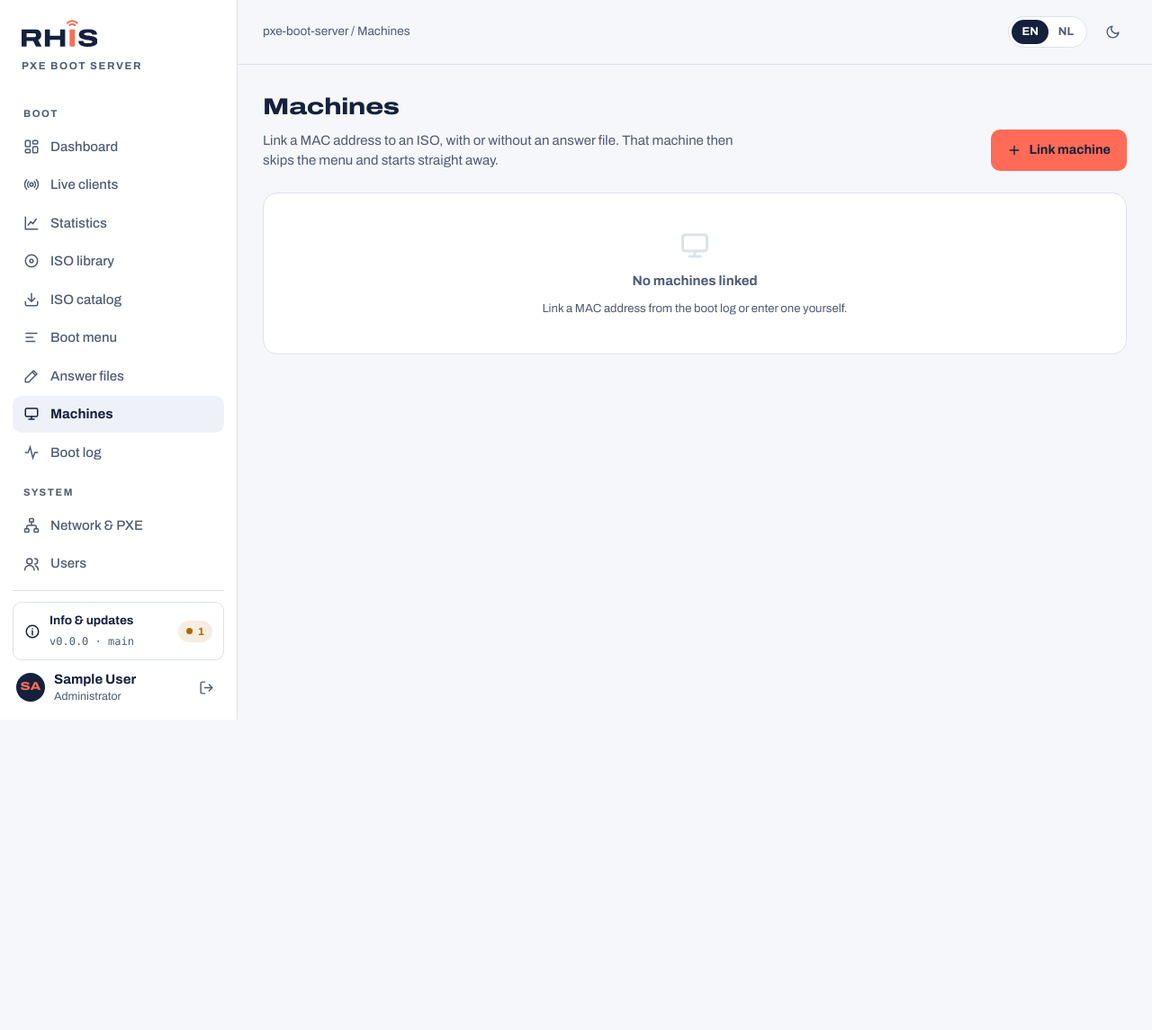
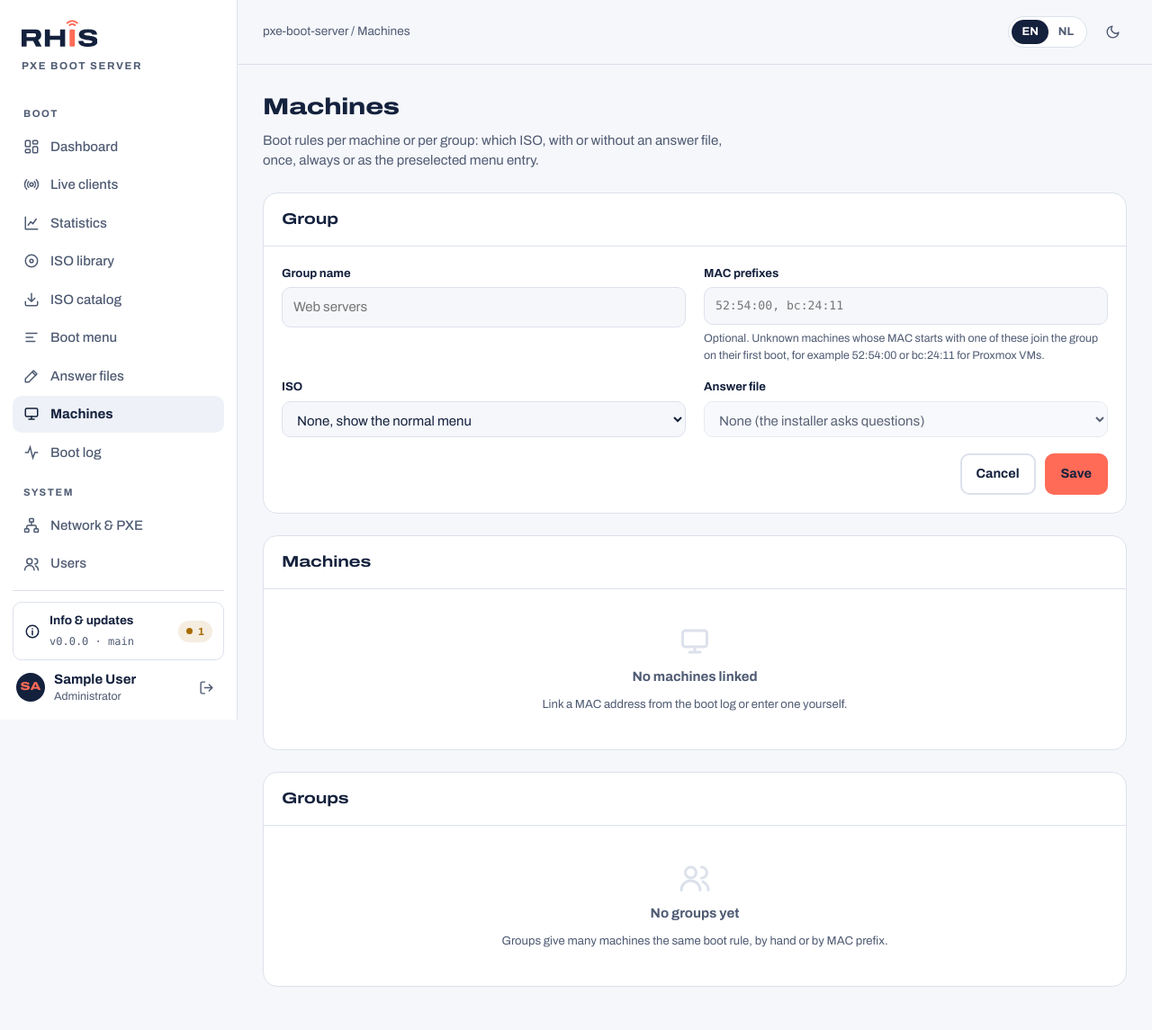
Before and after one commit to rhisijmuiden/pxe-boot-server, a FastAPI app: page /machines?gnew=1 in a window 1280 px wide. Shown: the whole page at 90% size. Before the commit the page ends 800 px from the top, so only its background shows below. Run offline with FastAPI, Linux system fonts and the light colour scheme; the visitor is signed in with stand-in values (Sample User, id 1); data comes from the database, SQL or seed files in the repository; data that the repository does not hold is empty.

Commit message:
Machine groups with MAC prefix matching (#9)
* ISO catalog with one-click downloads and checksum verification; version 1.1.0

Co-Authored-By: Claude Opus 5.5 <noreply@anthropic.com>
Claude-Session: https://claude.ai/code/session_01CnJtxGgz7xAyj9S1FQXUqY

* Machine groups with MAC prefix matching for boot rules; version 1.2.0

Co-Authored-By: Claude Opus 5.5 <noreply@anthropic.com>
Claude-Session: https://claude.ai/code/session_01CnJtxGgz7xAyj9S1FQXUqY

---------

Co-authored-by: Claude <noreply@anthropic.com>

```diff
--- a/app/ipxe.py
+++ b/app/ipxe.py
@@ -45,7 +45,8 @@ def platform_ok(method: str, platform: str) -> bool:
 
 
 def menu_script(server_ip: str, ctx: dict, machine=None) -> str:
-    """The interactive menu. A linked machine in 'once'/'always' mode never gets here."""
+    """The interactive menu. `machine` is the boot rule (rules.effective) or a machine row; only a
+    'default' rule matters here, 'once'/'always' rules boot without the menu."""
     b = base(server_ip)
     platform = ctx.get("platform", "pcbios")
     q = client_query(ctx)
--- a/app/main.py
+++ b/app/main.py
@@ -16,7 +16,7 @@ from fastapi.staticfiles import StaticFiles
 from fastapi.templating import Jinja2Templates
 from starlette.middleware.sessions import SessionMiddleware
 
-from . import answers, auth, catalog, config, db, dnsmasq, i18n, ipxe, isos, live, mailer, system, uploads, windows
+from . import answers, auth, catalog, config, db, dnsmasq, i18n, ipxe, isos, live, mailer, rules, system, uploads, windows
 
 logging.basicConfig(level=logging.INFO, format="%(asctime)s %(name)s %(levelname)s %(message)s")
 log = logging.getLogger("pxe")
@@ -181,15 +181,15 @@ def ipxe_menu(request: Request):
                hostname=(machine["name"] if machine and machine["name"] else ctx["hostname"]))
     if machine is not None:
         db.run("UPDATE machines SET last_seen=? WHERE id=?", time.time(), machine["id"])
-        if machine["iso_id"] and (machine["mode"] == "always" or (machine["mode"] == "once" and not machine["used"])):
-            row = isos.get(machine["iso_id"])
-            if row is not None and row["status"] == "ready":
-                if machine["mode"] == "once":
-                    db.run("UPDATE machines SET used=1 WHERE id=?", machine["id"])
-                ans = answers.get(machine["answer_id"]) if machine["answer_id"] else None
-                return ipxe_response(_boot(request, row, ctx, ans, auto=True))
+    rule = rules.effective(ctx["mac"], machine)
+    if rules.auto_boot(rule):
+        row = isos.get(rule["iso_id"])
+        if row is not None and row["status"] == "ready":
+            rules.mark_used(ctx["mac"], rule)
+            ans = answers.get(rule["answer_id"]) if rule["answer_id"] else None
+            return ipxe_response(_boot(request, row, ctx, ans, auto=True))
     db.log_event("menu", mac=ctx["mac"], ip=ip, platform=platform_name, hostname=ctx["hostname"])
-    return ipxe_response(ipxe.menu_script(host_ip(request), ctx, machine))
+    return ipxe_response(ipxe.menu_script(host_ip(request), ctx, rule))
 
 
 def _boot(request: Request, row, ctx: dict, ans, auto: bool = False) -> str:
@@ -854,19 +854,22 @@ def api_answer_delete(request: Request, aid: int):
 @app.get("/machines")
 def machines_page(request: Request):
     auth.require_user(request)
-    rows = db.q("SELECT machines.*, isos.name AS iso_name, answers.name AS answer_name FROM machines "
+    rows = db.q("SELECT machines.*, isos.name AS iso_name, answers.name AS answer_name, g.name AS group_name, "
+                "gi.name AS group_iso_name, g.mode AS group_mode FROM machines "
                 "LEFT JOIN isos ON isos.id=machines.iso_id LEFT JOIN answers ON answers.id=machines.answer_id "
-                "ORDER BY machines.name COLLATE NOCASE")
+                "LEFT JOIN machine_groups g ON g.id=machines.group_id LEFT JOIN isos gi ON gi.id=g.iso_id "
+                "ORDER BY machines.name COLLATE NOCASE, machines.mac")
     recent = db.q("SELECT mac, ip, platform, MAX(ts) AS ts FROM boot_events WHERE mac<>'' GROUP BY mac ORDER BY ts DESC "
                   "LIMIT 20")
-    edit = None
-    if request.query_params.get("edit"):
-        edit = db.q1("SELECT * FROM machines WHERE id=?", int(request.query_params["edit"]))
+    qp = request.query_params
+    edit = db.q1("SELECT * FROM machines WHERE id=?", int(qp["edit"])) if qp.get("edit", "").isdigit() else None
+    gedit = rules.get_group(int(qp["gedit"])) if qp.get("gedit", "").isdigit() else None
     return render(request, "machines.html", {
-        "nav": "machines", "rows": rows, "recent": recent, "edit": edit,
+        "nav": "machines", "rows": rows, "recent": recent, "edit": edit, "gedit": gedit, "groups": rules.list_groups(),
         "isos": [r for r in isos.list_isos() if r["status"] == "ready"],
-        "answers": answers.list_answers(), "prefill_mac": request.query_params.get("mac", ""),
-        "open_form": bool(edit or request.query_params.get("new") or request.query_params.get("mac")),
+        "answers": answers.list_answers(), "prefill_mac": qp.get("mac", ""),
+        "open_form": bool(edit or qp.get("new") or qp.get("mac")),
+        "open_group": bool(gedit or qp.get("gnew")),
     })
 
 
@@ -884,18 +887,70 @@ async def machine_save(request: Request):
         a = answers.get(answer_id)
         if a is None or a["iso_id"] != iso_id:
             answer_id = None
-    mode = form.get("mode") if form.get("mode") in ("once", "always", "default") else "once"
+    mode = form.get("mode") if form.get("mode") in rules.MODES else "once"
     mid = int(form.get("id") or 0)
     name = form.get("name", "").strip()[:64]
+    group_id = int(form.get("group_id") or 0) or None
+    if group_id and rules.get_group(group_id) is None:
+        group_id = None
     if mid:
-        db.run("UPDATE machines SET mac=?, name=?, iso_id=?, answer_id=?, mode=?, used=0 WHERE id=?",
-               mac, name, iso_id, answer_id, mode, mid)
+        db.run("UPDATE machines SET mac=?, name=?, iso_id=?, answer_id=?, mode=?, used=0, group_id=? WHERE id=?",
+               mac, name, iso_id, answer_id, mode, group_id, mid)
     else:
-        db.run("INSERT INTO machines(mac,name,iso_id,answer_id,mode,created) VALUES(?,?,?,?,?,?) "
+        db.run("INSERT INTO machines(mac,name,iso_id,answer_id,mode,created,group_id) VALUES(?,?,?,?,?,?,?) "
                "ON CONFLICT(mac) DO UPDATE SET name=excluded.name, iso_id=excluded.iso_id, answer_id=excluded.answer_id, "
-               "mode=excluded.mode, used=0", mac, name, iso_id, answer_id, mode, time.time())
+               "mode=excluded.mode, used=0, group_id=excluded.group_id", mac, name, iso_id, answer_id, mode, time.time(),
+               group_id)
     flash(request, "machine_saved")
     return RedirectResponse("/machines", status_code=303)
+
+
+@app.post("/machines/groups/save")
+async def group_save(request: Request):
+    auth.require_user(request)
+    form = await form_csrf(request)
+    gid = int(form.get("id") or 0)
+    name = form.get("name", "").strip()[:64]
+    try:
+        prefixes = rules.normalize_prefixes(form.get("prefixes", ""))
+    except ValueError:
+        flash(request, "err_prefix", "error")
+        return RedirectResponse(f"/machines?gedit={gid}" if gid else "/machines?gnew=1", status_code=303)
+    if not name:
+        flash(request, "err_group_name", "error")
+        return RedirectResponse(f"/machines?gedit={gid}" if gid else "/machines?gnew=1", status_code=303)
+    iso_id = int(form.get("iso_id") or 0) or None
+    answer_id = int(form.get("answer_id") or 0) or None
+    if answer_id:
+        a = answers.get(answer_id)
+        if a is None or a["iso_id"] != iso_id:
+            answer_id = None
+    mode = form.get("mode") if form.get("mode") in rules.MODES else "default"
+    if gid:
+        db.run("UPDATE machine_groups SET name=?, prefixes=?, iso_id=?, answer_id=?, mode=? WHERE id=?",
+               name, prefixes, iso_id, answer_id, mode, gid)
+        rules.rearm_group(gid)
+    else:
+        db.run("INSERT INTO machine_groups(name,prefixes,iso_id,answer_id,mode,created) VALUES(?,?,?,?,?,?)",
+               name, prefixes, iso_id, answer_id, mode, time.time())
+    flash(request, "group_saved")
+    return RedirectResponse("/machines", status_code=303)
+
+
+@app.post("/api/groups/{gid}/rearm")
+def api_group_rearm(request: Request, gid: int):
+    auth.require_user(request)
+    api_csrf(request)
+    rules.rearm_group(gid)
+    return {"ok": True}
+
+
+@app.delete("/api/groups/{gid}")
+def api_group_delete(request: Request, gid: int):
+    auth.require_user(request)
+    api_csrf(request)
+    db.run("DELETE FROM machine_groups WHERE id=?", gid)
+    return {"ok": True}
 
 
 @app.post("/api/machines/{mid}/rearm")
--- a/app/static/js/app.js
+++ b/app/static/js/app.js
@@ -764,11 +764,21 @@
   Page.machines = function () {
     const pick = $("#mf_pick"), mac = $("#mf_mac"), isoSel = $("#mf_iso"), ans = $("#mf_ans");
     if (pick) pick.addEventListener("change", () => { if (pick.value) mac.value = pick.value; });
+    const modes = $("#mf_modes");
     function filter() {
       if (!isoSel) return;
       $$("option[data-iso]", ans).forEach((o) => { o.hidden = o.dataset.iso !== isoSel.value; if (o.hidden && o.selected) ans.value = ""; });
+      ans.disabled = !isoSel.value;
+      if (modes) modes.hidden = !isoSel.value;
     }
     if (isoSel) { isoSel.addEventListener("change", filter); filter(); }
+    $$("[data-del-group]").forEach((b) => b.addEventListener("click", async () => {
+      if (!(await confirmBox(t("js_confirm_delete", {name: b.dataset.name}), t("js_delete"), true))) return;
+      await api("DELETE", "/api/groups/" + b.dataset.delGroup); location.reload();
+    }));
+    $$("[data-rearm-group]").forEach((b) => b.addEventListener("click", async () => {
+      await api("POST", `/api/groups/${b.dataset.rearmGroup}/rearm`); location.reload();
+    }));
     $$("[data-del-machine]").forEach((b) => b.addEventListener("click", async () => {
       if (!(await confirmBox(t("js_confirm_delete", {name: b.dataset.name}), t("js_delete"), true))) return;
       await api("DELETE", "/api/machines/" + b.dataset.delMachine); location.reload();
--- a/app/templates/machines.html
+++ b/app/templates/machines.html
@@ -1,7 +1,14 @@
 {% extends "base.html" %}
 {% from "_head.html" import head %}
+{% macro mode_radios(prefix, mode) %}
+<div class="field"><label>{{ t('m_mode') }}</label><div class="radios" style="grid-template-columns:repeat(3,minmax(0,1fr))">
+  {% for m in ['once', 'always', 'default'] %}<label class="radio {{ 'on' if mode == m }}"><input type="radio" name="mode" value="{{ m }}" {{ 'checked' if mode == m }} hidden><span class="rb"></span>
+    <span><b>{{ t('mo_' + m) }}</b><p>{{ t(prefix ~ 'mo_' + m + '_d') }}</p></span></label>{% endfor %}
+</div></div>
+{% endmacro %}
 {% block content %}
-{% set act %}{% if not open_form %}<a class="btn btn-accent" href="/machines?new=1"><svg><use href="#i-plus"/></svg>{{ t('addm') }}</a>{% endif %}{% endset %}
+{% set act %}{% if not open_form and not open_group %}<a class="btn btn-outline" href="/machines?gnew=1"><svg><use href="#i-users"/></svg>{{ t('addg') }}</a>
+<a class="btn btn-accent" href="/machines?new=1"><svg><use href="#i-plus"/></svg>{{ t('addm') }}</a>{% endif %}{% endset %}
 {{ head(t('machines'), t('m_sub'), act) }}
 {% if open_form %}{% set e = edit %}
 <form class="panel" method="post" action="/machines/save" id="machineForm">
@@ -13,38 +20,82 @@
       <div class="field"><label for="mf_pick">{{ t('m_pick') }}</label><select class="input" id="mf_pick"><option value="">–</option>
         {% for b in recent %}<option value="{{ b.mac }}">{{ b.mac }} · {{ b.ip }} · {{ b.platform }} · {{ b.ts|time }}</option>{% endfor %}</select></div>
       <div class="field"><label for="mf_name">{{ t('m_name') }}</label><input class="input" id="mf_name" name="name" value="{{ e.name if e else '' }}" placeholder="WEB02" maxlength="64"><span class="hint">{{ t('m_name_hint') }}</span></div>
-      <div class="field"><label for="mf_iso">{{ t('m_iso') }}</label><select class="input" id="mf_iso" name="iso_id" required>
+      <div class="field"><label for="mf_group">{{ t('m_group') }}</label><select class="input" id="mf_group" name="group_id">
+        <option value="">{{ t('m_nogroup') }}</option>
+        {% for g in groups %}<option value="{{ g.id }}" {{ 'selected' if e and e.group_id == g.id }}>{{ g.name }}</option>{% endfor %}</select>
+        <span class="hint">{{ t('m_group_hint') }}</span></div>
+      <div class="field"><label for="mf_iso">{{ t('m_iso') }}</label><select class="input" id="mf_iso" name="iso_id">
         {% set want_iso = (e.iso_id if e else (request.query_params.get('iso')|int)) %}
+        <option value="">{{ t('m_follow') }}</option>
         {% for i in isos %}<option value="{{ i.id }}" {{ 'selected' if i.id == want_iso }}>{{ i.name }}</option>{% endfor %}</select></div>
-      <div class="field full"><label for="mf_ans">{{ t('m_ans') }}</label><select class="input" id="mf_ans" name="answer_id">
+      <div class="field"><label for="mf_ans">{{ t('m_ans') }}</label><select class="input" id="mf_ans" name="answer_id">
         <option value="">{{ t('m_none') }}</option>
         {% set want_ans = (e.answer_id if e else (request.query_params.get('answer')|int)) %}
         {% for a in answers %}<option value="{{ a.id }}" data-iso="{{ a.iso_id }}" {{ 'selected' if a.id == want_ans }}>{{ a.name }} ({{ a.iso_name }})</option>{% endfor %}</select></div>
     </div>
-    <div class="field"><label>{{ t('m_mode') }}</label><div class="radios" style="grid-template-columns:repeat(3,minmax(0,1fr))">
-      {% set mode = e.mode if e else 'once' %}
-      {% for m in ['once', 'always', 'default'] %}<label class="radio {{ 'on' if mode == m }}"><input type="radio" name="mode" value="{{ m }}" {{ 'checked' if mode == m }} hidden><span class="rb"></span>
-        <span><b>{{ t('mo_' + m) }}</b><p>{{ t('mo_' + m + '_d') }}</p></span></label>{% endfor %}
-    </div></div>
+    <div id="mf_modes">{{ mode_radios('', e.mode if e else 'once') }}</div>
     <div class="actions"><a class="btn btn-outline" href="/machines">{{ t('cancel') }}</a><button class="btn btn-accent" type="submit">{{ t('save') }}</button></div>
   </div>
 </form>
 {% endif %}
-<div class="panel">{% if rows %}<div class="tbl-wrap"><table>
-  <thead><tr><th>{{ t('m_name') }}</th><th>{{ t('col_mac2') }}</th><th>{{ t('col_target') }}</th><th>{{ t('col_mode') }}</th><th>{{ t('col_seen') }}</th><th></th></tr></thead><tbody>
+{% if open_group %}{% set g = gedit %}
+<form class="panel" method="post" action="/machines/groups/save" id="groupForm">
+  <input type="hidden" name="csrf" value="{{ csrf }}"><input type="hidden" name="id" value="{{ g.id if g else '' }}">
+  <div class="panel-h"><h2>{{ t('g_form') }}</h2></div>
+  <div class="panel-b" style="display:flex;flex-direction:column;gap:18px">
+    <div class="form">
+      <div class="field"><label for="gf_name">{{ t('g_name') }}</label><input class="input" id="gf_name" name="name" required maxlength="64" value="{{ g.name if g else '' }}" placeholder="Web servers"></div>
+      <div class="field"><label for="gf_pre">{{ t('g_prefixes') }}</label><input class="input num" id="gf_pre" name="prefixes" value="{{ g.prefixes if g else '' }}" placeholder="52:54:00, bc:24:11"><span class="hint">{{ t('g_prefixes_hint') }}</span></div>
+      <div class="field"><label for="mf_iso">{{ t('m_iso') }}</label><select class="input" id="mf_iso" name="iso_id">
+        <option value="">{{ t('g_menu_only') }}</option>
+        {% for i in isos %}<option value="{{ i.id }}" {{ 'selected' if g and i.id == g.iso_id }}>{{ i.name }}</option>{% endfor %}</select></div>
+      <div class="field"><label for="mf_ans">{{ t('m_ans') }}</label><select class="input" id="mf_ans" name="answer_id">
+        <option value="">{{ t('m_none') }}</option>
+        {% for a in answers %}<option value="{{ a.id }}" data-iso="{{ a.iso_id }}" {{ 'selected' if g and a.id == g.answer_id }}>{{ a.name }} ({{ a.iso_name }})</option>{% endfor %}</select></div>
+    </div>
+    <div id="mf_modes">{{ mode_radios('g', g.mode if g else 'default') }}</div>
+    <div class="actions"><a class="btn btn-outline" href="/machines">{{ t('cancel') }}</a><button class="btn btn-accent" type="submit">{{ t('save') }}</button></div>
+  </div>
+</form>
+{% endif %}
+<div class="panel"><div class="panel-h"><h2>{{ t('machines') }}</h2></div>{% if rows %}<div class="tbl-wrap"><table>
+  <thead><tr><th>{{ t('m_name') }}</th><th>{{ t('col_mac2') }}</th><th>{{ t('m_group') }}</th><th>{{ t('col_target') }}</th><th>{{ t('col_mode') }}</th><th>{{ t('col_seen') }}</th><th></th></tr></thead><tbody>
   {% for m in rows %}<tr>
     <td><b>{{ m.name or '–' }}</b></td><td class="num">{{ m.mac }}</td>
+    <td>{{ m.group_name or '–' }}</td>
+    {% if m.iso_id %}
     <td>{{ m.iso_name or '–' }}{% if m.answer_name %}<br><small class="note">+ {{ m.answer_name }}</small>{% endif %}</td>
     <td>{% if m.mode == 'once' and m.used %}<span class="pill ok">{{ t('used') }}</span>{% else %}<span class="chip {{ '' if m.mode == 'default' else 'yes' }}">{{ t('mo_' + m.mode) }}</span>{% endif %}</td>
+    {% elif m.group_iso_name %}
+    <td>{{ m.group_iso_name }}<br><small class="note">{{ t('via_group') }}</small></td>
+    <td>{% if m.group_mode == 'once' and m.group_used %}<span class="pill ok">{{ t('used') }}</span>{% else %}<span class="chip {{ '' if m.group_mode == 'default' else 'yes' }}">{{ t('mo_' + m.group_mode) }}</span>{% endif %}</td>
+    {% else %}<td class="note">{{ t('menu_only') }}</td><td></td>{% endif %}
     <td class="num">{{ m.last_seen|time }}</td>
     <td><div class="dropdown"><button class="icon-btn" data-dd aria-label="{{ t('actions') }}"><svg><use href="#i-dots"/></svg></button>
       <div class="dropdown-menu" hidden>
         <a href="/machines?edit={{ m.id }}"><svg width="16" height="16"><use href="#i-edit"/></svg>{{ t('edit') }}</a>
-        {% if m.mode == 'once' and m.used %}<button type="button" data-rearm="{{ m.id }}"><svg width="16" height="16"><use href="#i-refresh"/></svg>{{ t('rearm') }}</button>{% endif %}
+        {% if m.mode == 'once' and m.used and m.iso_id %}<button type="button" data-rearm="{{ m.id }}"><svg width="16" height="16"><use href="#i-refresh"/></svg>{{ t('rearm') }}</button>{% endif %}
         <hr><button type="button" class="danger" data-del-machine="{{ m.id }}" data-name="{{ m.name or m.mac }}"><svg width="16" height="16"><use href="#i-trash"/></svg>{{ t('delete') }}</button>
       </div></div></td></tr>{% endfor %}
   </tbody></table></div>
   {% else %}<div class="empty"><svg><use href="#i-pin"/></svg><b>{{ t('no_machines') }}</b><span class="small">{{ t('no_machines_sub') }}</span></div>{% endif %}
 </div>
+<div class="panel"><div class="panel-h"><h2>{{ t('groups') }}</h2></div>{% if groups %}<div class="tbl-wrap"><table>
+  <thead><tr><th>{{ t('g_name') }}</th><th>{{ t('g_prefixes') }}</th><th>{{ t('col_target') }}</th><th>{{ t('col_mode') }}</th><th>{{ t('g_members') }}</th><th></th></tr></thead><tbody>
+  {% for g in groups %}<tr>
+    <td><b>{{ g.name }}</b></td>
+    <td class="num">{{ g.prefixes.replace(',', ', ') or '–' }}</td>
+    <td>{% if g.iso_name %}{{ g.iso_name }}{% if g.answer_name %}<br><small class="note">+ {{ g.answer_name }}</small>{% endif %}{% else %}<span class="note">{{ t('menu_only') }}</span>{% endif %}</td>
+    <td>{% if g.iso_name %}<span class="chip {{ '' if g.mode == 'default' else 'yes' }}">{{ t('mo_' + g.mode) }}</span>{% if g.mode == 'once' and g.used_count %}<br><small class="note">{{ t('g_used_n', n=g.used_count) }}</small>{% endif %}{% endif %}</td>
+    <td class="num">{{ g.members }}</td>
+    <td><div class="dropdown"><button class="icon-btn" data-dd aria-label="{{ t('actions') }}"><svg><use href="#i-dots"/></svg></button>
+      <div class="dropdown-menu" hidden>
+        <a href="/machines?gedit={{ g.id }}"><svg width="16" height="16"><use href="#i-edit"/></svg>{{ t('edit') }}</a>
+        {% if g.mode == 'once' and g.used_count %}<button type="button" data-rearm-group="{{ g.id }}"><svg width="16" height="16"><use href="#i-refresh"/></svg>{{ t('g_rearm') }}</button>{% endif %}
+        <hr><button type="button" class="danger" data-del-group="{{ g.id }}" data-name="{{ g.name }}"><svg width="16" height="16"><use href="#i-trash"/></svg>{{ t('delete') }}</button>
+      </div></div></td></tr>{% endfor %}
+  </tbody></table></div>
+  {% else %}<div class="empty"><svg><use href="#i-users"/></svg><b>{{ t('no_groups') }}</b><span class="small">{{ t('no_groups_sub') }}</span></div>{% endif %}
+</div>
 {% endblock %}
 {% block scripts %}<script>PXEPage.machines();</script>{% endblock %}
```
Also changed, not shown: README.nl.md (+1 -1 lines), app/db.py (+15 -0 lines), app/locales/en.json (+26 -2 lines), app/locales/nl.json (+26 -2 lines), app/rules.py (added, +90 -0 lines), tests/test_rules.py (added, +71 -0 lines), tools/strings.py (+20 -1 lines), README.md, 1 other file.
